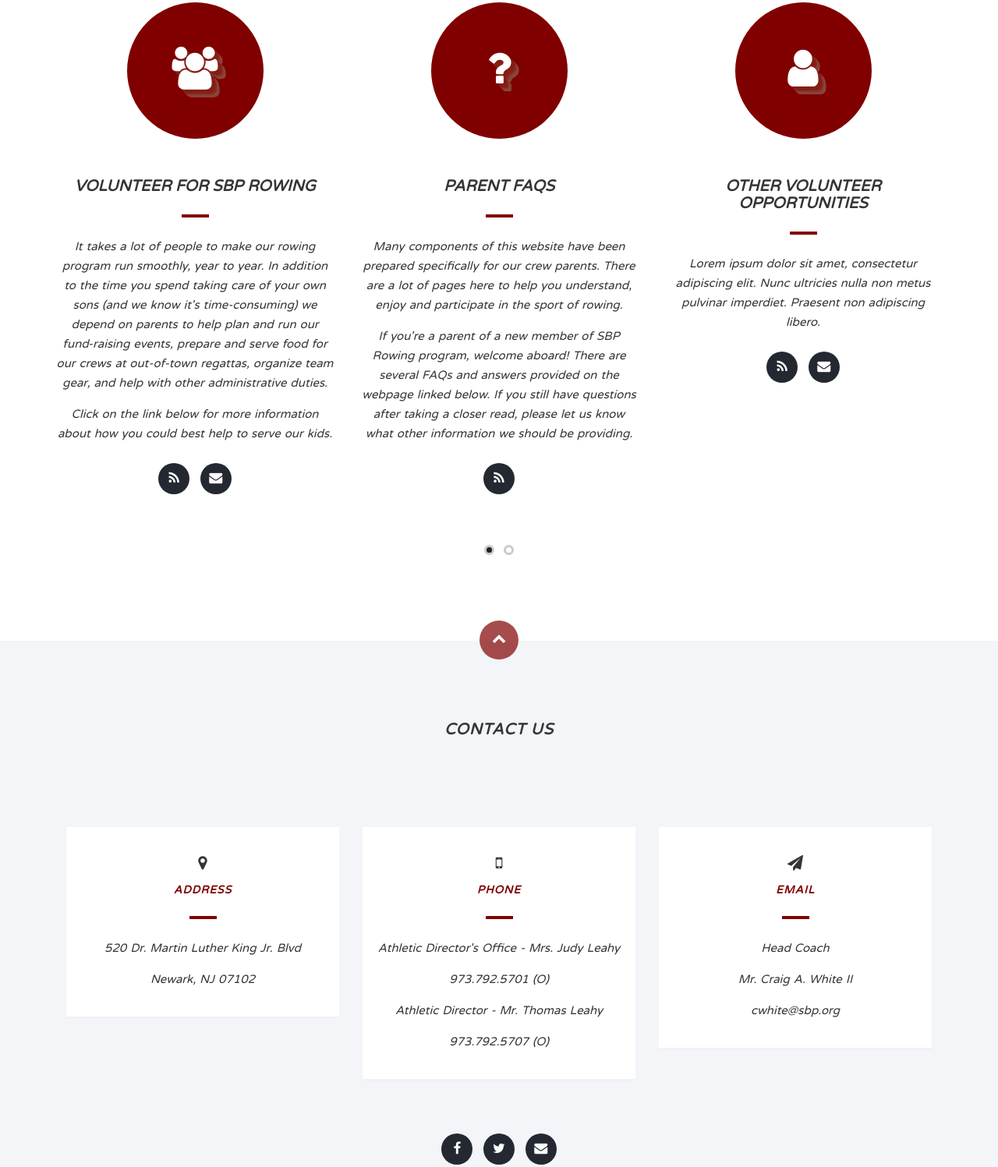
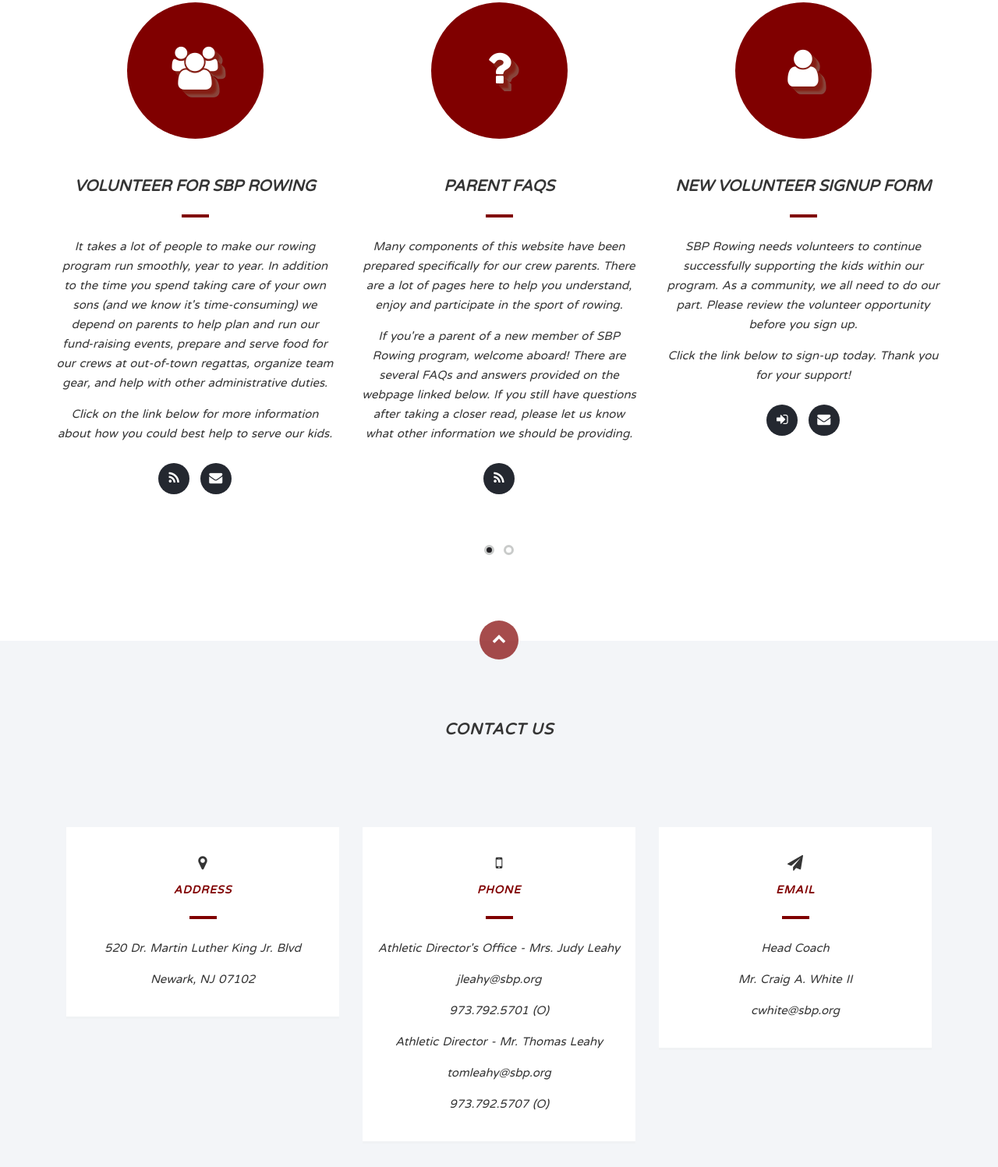
Before and after one commit to sbprowingadmin/sbprowing.github.io, a plain HTML site: page index.html in a window 1280 px wide. Shown: the part 5660-7157 px from the top of the page at 78% size. Drawn offline with nearby package versions, Linux system fonts and the light colour scheme.

Commit message:
final changes
time to scrub for minor errors

```diff
--- a/index.html
+++ b/index.html
@@ -341,12 +341,13 @@
                         <div class="icon">
                       <i class="fa fa-user shadow"></i>
                     </div>
-                        <h2>Other Volunteer Opportunities</h2>
-                        <p>Lorem ipsum dolor sit amet, consectetur adipiscing elit. Nunc ultricies nulla non metus pulvinar imperdiet. Praesent non adipiscing libero.</p>
+                        <h2>NEW VOLUNTEER SIGNUP FORM</h2>
+                        <p>SBP Rowing needs volunteers to continue successfully supporting the kids within our program. As a community, we all need to do our part. Please review the volunteer opportunity before you sign up. </p>
+                          <p>Click the link below to sign-up today. Thank you for your support!</p>
                         <div class="social">
                           <ul class="social-buttons">
-                            <li><a href="volunteer.html" class="social-btn"><i class="fa fa-rss "></i></a></li>
-                            <li><a href="mailto:ejay045@gmail.com" class="social-btn"><i class="fa fa-envelope"></i></a></li>
+                            <li><a href="https://docs.google.com/forms/d/e/1FAIpQLSfuk6bmJzyesYdzCX8znrJGzfKb6HBhBL8TaoiKTsES5bWc4A/viewform" class="social-btn" target="_blank" title="Sign-Up Today!"><i class="fa fa-sign-in "></i></a></li>
+                            <li><a href="mailto:ejay045@gmail.com" class="social-btn"><i class="fa fa-envelope" title="Speak with a Parent."></i></a></li>
                           </ul>
                         </div>
                       </div>
@@ -420,8 +421,10 @@
                 <div class="light-box box-hover">
                   <h2><i class="fa fa-mobile"></i><span>Phone</span></h2>
                   <p>Athletic Director's Office - Mrs. Judy Leahy</p>
+                    <p><a href="mailto:jleahy@sbp.org" target="_blank">jleahy@sbp.org</a></p>
                     <p>973.792.5701 (O)</p>
                     <p>Athletic Director - Mr. Thomas Leahy</p>
+                    <p><a href="mailto:tomleahy@sbp.org" target="_blank">tomleahy@sbp.org</a></p>
                     <p>973.792.5707 (O) </p>
                 </div>
               </div>
```
